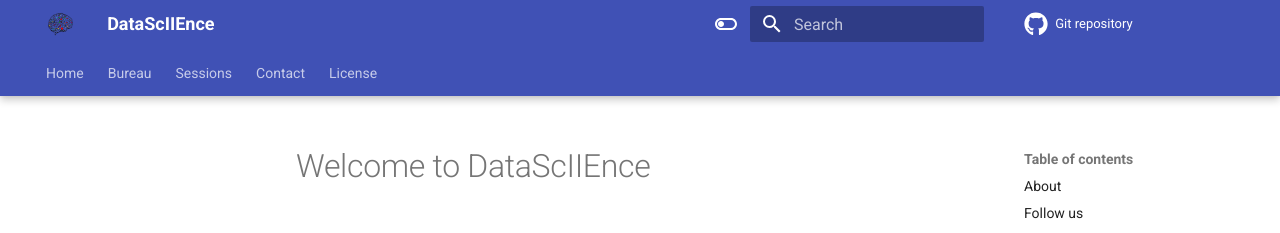
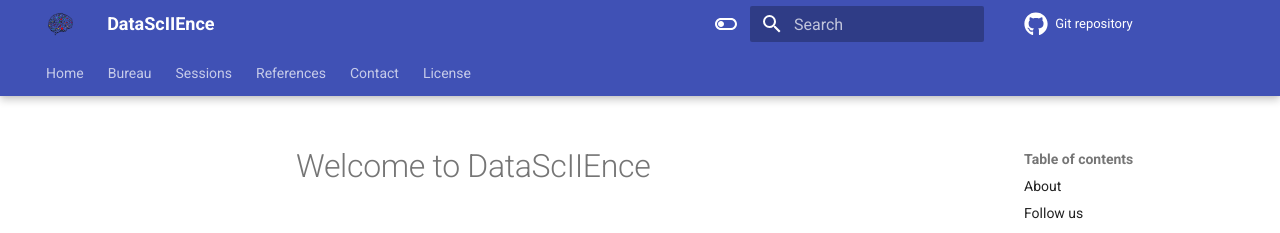
Before and after one commit to DataScIIEnce-ENSIIE/datasciience-ensiie.github.io, an MkDocs documentation site: the page built from docs/index.md, in a window 1280 px wide. Shown: the top 233 px of the page. Built offline with MkDocs 1.6.1 and Material for MkDocs 9.7.7, drawn with Linux system fonts in a browser that asks for light colours; comment, search, counter and statistics services are not loaded.

Commit message:
Adding refs

```diff
--- a/mkdocs.yml
+++ b/mkdocs.yml
@@ -55,6 +55,7 @@ nav:
   - Home: "../"
   - Bureau: "../admin"
   - Sessions: "../sessions"
+  - References: "../references"
   - Contact: "../contact"
   - License: "../license"
 markdown_extensions:
```
